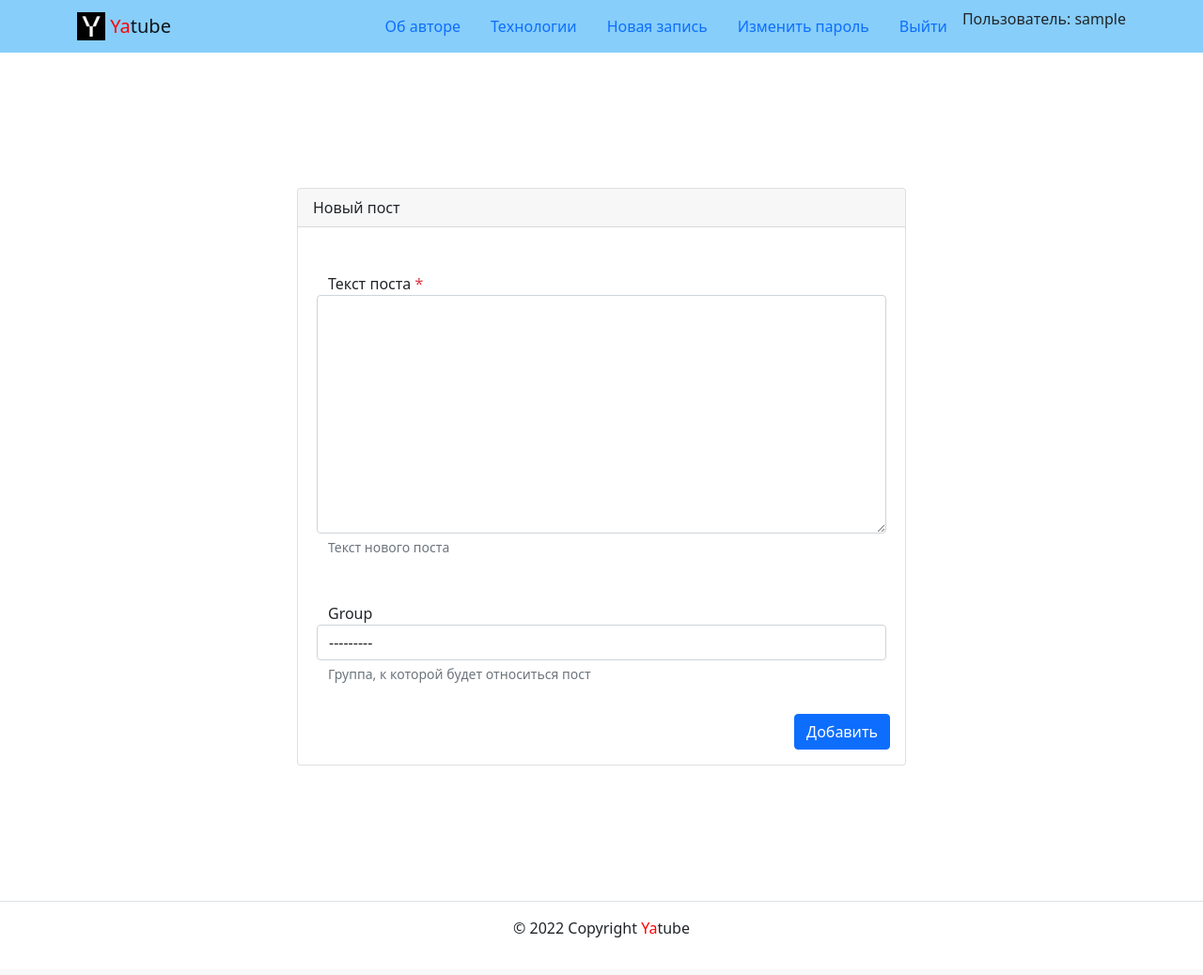
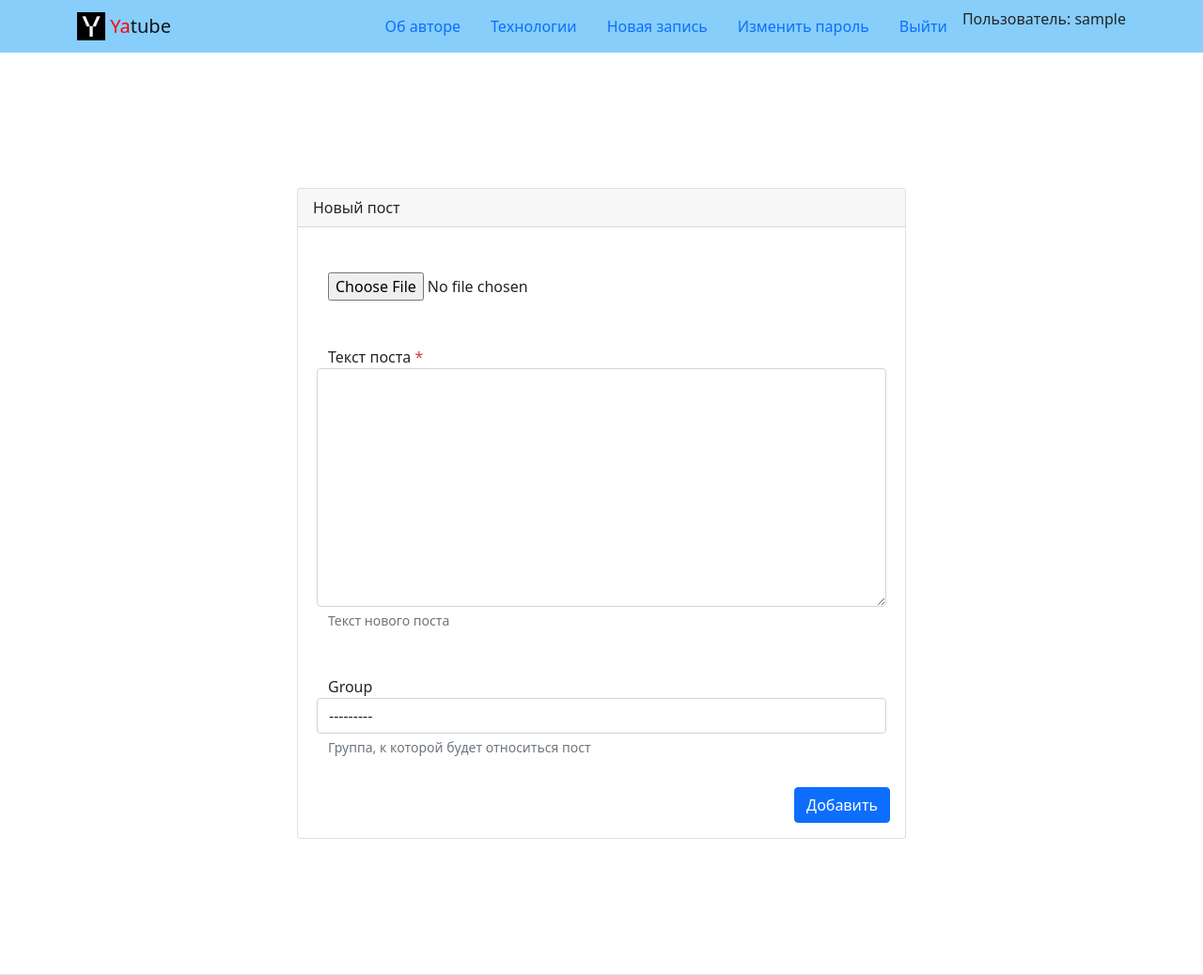
Before and after one commit to beeezon/hw04_tests, a Django app: page /create/ in a window 1280 px wide. Shown: the top 1038 px of the page at 94% size. Before the commit the page ends 998 px from the top, so only its background shows below. Run offline with Django 3.2, Linux system fonts and the light colour scheme; a user stored in the database is signed in; tables that the repository leaves empty hold one stand-in row (values such as "Sample post"); some libraries are stand-ins or nearby versions.

Commit message:
реализована функция прикрепления изображений к постам при создании и редактировании

```diff
--- a/yatube/posts/views.py
+++ b/yatube/posts/views.py
@@ -59,7 +59,10 @@ def post_detail(request, post_id):
 
 @login_required
 def post_create(request):
-    form = PostForm(request.POST or None)
+    form = PostForm(
+        request.POST or None,
+        files=request.FILES or None,
+    )
     if form.is_valid():
         post = form.save(commit=False)
         post.author = request.user
--- a/yatube/templates/posts/create_post.html
+++ b/yatube/templates/posts/create_post.html
@@ -29,8 +29,14 @@
           {% endif %}
         </div>
         <div class="card-body">
-          <form method="post" class="post-form">
+          <form method="post" enctype="multipart/form-data">
             {% csrf_token %}
+
+            <div class="form-image row my-3 p-3">
+              {{ form.image }}
+              <span> {{ error }} </span>
+            </div>
+
             <div class="form-group row my-3 p-3">
               <label for="id_text">
                 Текст поста
```
Also changed, not shown: yatube/yatube/urls.py (line endings or trailing spaces).
